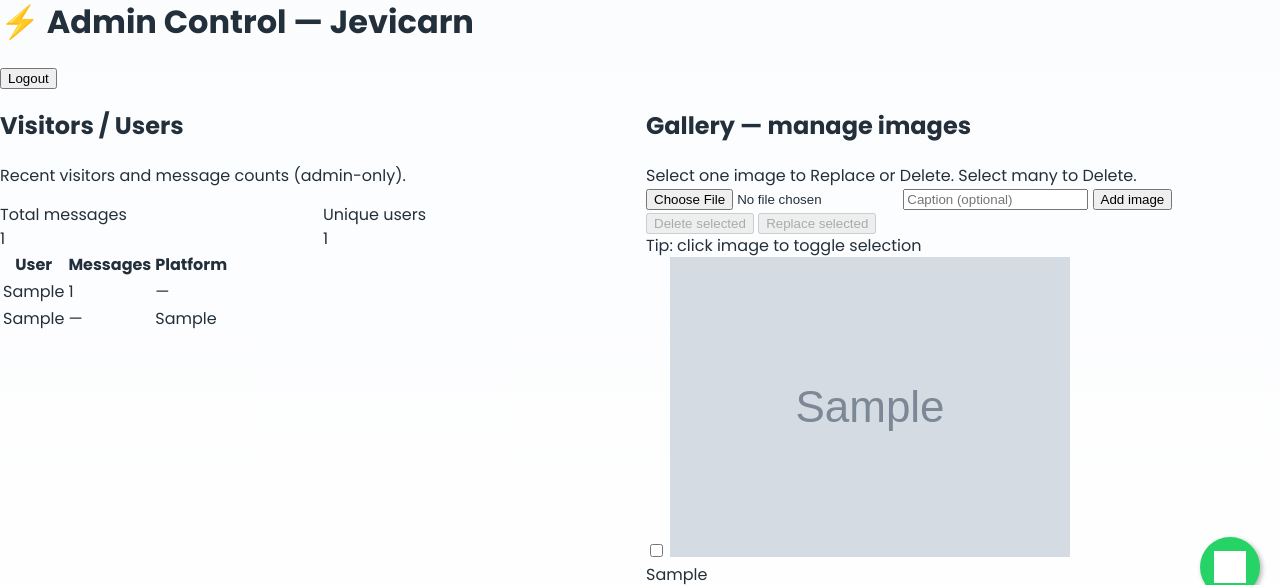
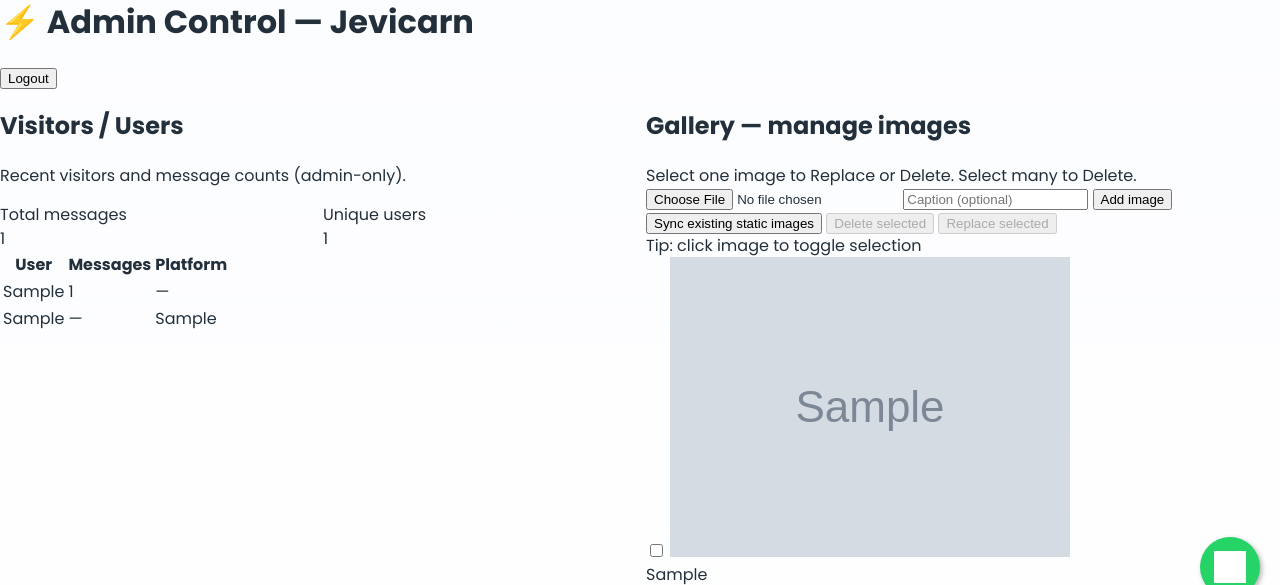
Before and after one commit to JeanPromise/Jevicarn-Christian-School, a Flask app: page /admin in a window 1280 px wide. Shown: the part 183-768 px from the top of the page. Run offline with Flask 3, Linux system fonts and the light colour scheme; a user stored in the database is signed in; data comes from the database, SQL or seed files in the repository; tables that the repository leaves empty hold one stand-in row (values such as "Sample post"); grey boxes marked "Sample" are stand-in pictures; grey boxes are pictures that could not be loaded.

Commit message:
Update admin.html

```diff
--- a/templates/admin.html
+++ b/templates/admin.html
@@ -124,6 +124,7 @@
 
           <!-- action toolbar -->
           <div class="flex items-center gap-3 mb-3">
+            <button id="syncExistingBtn" class="px-3 py-2 bg-indigo-600 text-white rounded text-sm">Sync existing static images</button>
             <button id="deleteSelectedBtn" class="px-3 py-2 bg-red-600 text-white rounded disabled:opacity-60" disabled>Delete selected</button>
             <button id="replaceSelectedBtn" class="px-3 py-2 bg-yellow-500 text-white rounded disabled:opacity-60" disabled>Replace selected</button>
             <div class="ml-auto text-xs text-gray-500">Tip: click image to toggle selection</div>
@@ -200,6 +201,7 @@ function toast(msg, ok=true){
 const galleryGrid = document.getElementById('galleryGrid');
 const deleteSelectedBtn = document.getElementById('deleteSelectedBtn');
 const replaceSelectedBtn = document.getElementById('replaceSelectedBtn');
+const syncExistingBtn = document.getElementById('syncExistingBtn');
 let selected = new Set();
 
 function updateToolbar(){
@@ -346,6 +348,25 @@ replaceForm?.addEventListener('submit', async (e) => {
   } catch(err){ console.error(err); toast('Replace request failed', false); }
 });
 
+/* Sync existing static images -> gallery DB */
+syncExistingBtn?.addEventListener('click', async () => {
+  if(!confirm('Scan static/uploads for files and import any missing images into the gallery DB?')) return;
+  try{
+    const res = await fetch('/admin/gallery/sync', { method: 'POST' });
+    const data = await res.json();
+    if(res.ok && data.success){
+      toast(`Imported ${data.imported} image(s)`);
+      setTimeout(()=> location.reload(), 700);
+    } else {
+      toast('Sync failed', false);
+      console.error(data);
+    }
+  } catch(err){
+    console.error(err);
+    toast('Sync request failed', false);
+  }
+});
+
 /* keyboard: escape closes modal */
 document.addEventListener('keydown', (e)=>{
   if(e.key === 'Escape') closeReplaceModal();
```
